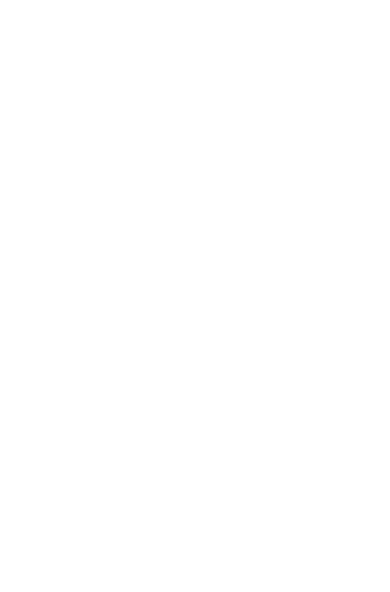
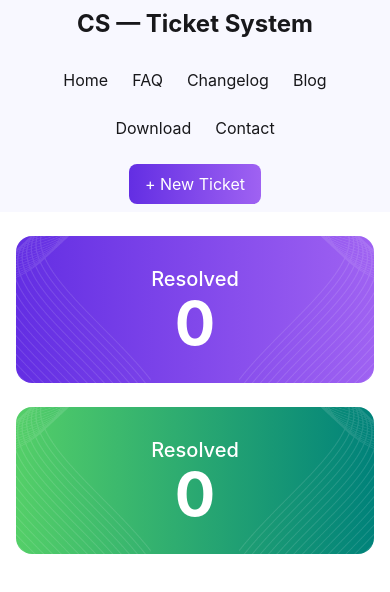
Before and after one commit to MDFAHAD721/Customer-Support, a React (Vite) app: page / in a window 390 px wide. Shown: the top 592 px of the page. Built offline with nearby package versions, Linux system fonts and the light colour scheme.

Commit message:
added responsiveness with navbar and hero section

```diff
--- a/src/App.jsx
+++ b/src/App.jsx
@@ -1,14 +1,13 @@
-
-import './App.css'
-
+import "./App.css";
+import Navbar from "./Navbar/Navbar";
+import Hero from "./Hero/Hero";
 function App() {
-
-
   return (
     <>
-
+      <Navbar></Navbar>
+      <Hero></Hero>
     </>
-  )
+  );
 }
 
-export default App
+export default App;
--- /dev/null
+++ b/src/Hero/Hero.jsx
@@ -0,0 +1,45 @@
+import HeroImg from "../assets/vector1.png";
+
+const Hero = () => {
+  return (
+    <div>
+      <div className="w-11/12 mx-auto flex flex-col md:flex-row overflow-hidden gap-6 mt-6">
+        <div className="flex w-full md:w-1/2 rounded-2xl hero-gradient relative items-center justify-center">
+          <img
+            src={HeroImg}
+            alt="hero-design"
+            className=" object-cover w-1/2 rounded-l-2xl"
+          />
+          <div className="relative z-10 flex flex-col items-center text-white">
+            <span className="text-xl font-medium">Resolved</span>
+            <span className="text-6xl font-bold">0</span>
+          </div>
+          <img
+            src={HeroImg}
+            alt="hero-design"
+            className=" object-cover scale-x-[-1]  w-1/2 rounded-l-2xl"
+          />
+        </div>
+
+        <div className="relative items-center justify-center flex w-full  md:w-1/2 hero-gradient2 rounded-2xl">
+          <img
+            src={HeroImg}
+            alt="hero-design"
+            className="object-cover w-1/2 rounded-l-2xl"
+          />
+          <div className="relative z-10 flex flex-col items-center text-white">
+            <span className="text-xl font-medium">Resolved</span>
+            <span className="text-6xl font-bold">0</span>
+          </div>
+          <img
+            src={HeroImg}
+            alt="hero-design"
+            className="object-cover scale-x-[-1] w-1/2 rounded-l-2xl"
+          />
+        </div>
+      </div>
+    </div>
+  );
+};
+
+export default Hero;
--- /dev/null
+++ b/src/Navbar/Navbar.jsx
@@ -0,0 +1,28 @@
+const Navbar = () => {
+  return (
+    <div className="bg-[ghostwhite]">
+      {/* navbar design */}
+      <div className="navbar w-11/12 mx-auto flex flex-col md:flex-row justify-between">
+        <div className="flex mb-7 md:mb-0">
+          <a className="text-2xl font-bold">CS — Ticket System</a>
+        </div>
+        <div className="flex flex-col md:flex-row items-center gap-6">
+          <div className="flex gap-6 flex-wrap md:flex-nowrap justify-center">
+            <a href="#">Home</a>
+            <a href="#">FAQ</a>
+            <a href="#">Changelog</a>
+            <a href="#">Blog</a>
+            <a href="#">Download</a>
+            <a href="#">Contact</a>
+          </div>
+
+          <button className="flex items-center border-0 rounded-lg px-4 py-2 btn-gradient text-white">
+            + New Ticket
+          </button>
+        </div>
+      </div>
+    </div>
+  );
+};
+
+export default Navbar;
--- a/src/index.css
+++ b/src/index.css
@@ -1,3 +1,19 @@
 @import "tailwindcss";
 
 @plugin "daisyui";
+
+.btn-gradient {
+  background: linear-gradient(to right, #632ee3, #9f62f2);
+  transition: all 0.3s ease-out;
+}
+.btn-gradient:hover {
+  /* background: linear-gradient(to right,#9f62f2,#632ee3); */
+
+  transform: scale(1.2);
+}
+.hero-gradient {
+  background: linear-gradient(to right, #632ee3, #9f62f2);
+}
+.hero-gradient2 {
+  background: linear-gradient(to right, #54CF68, #00827A);
+}
```
